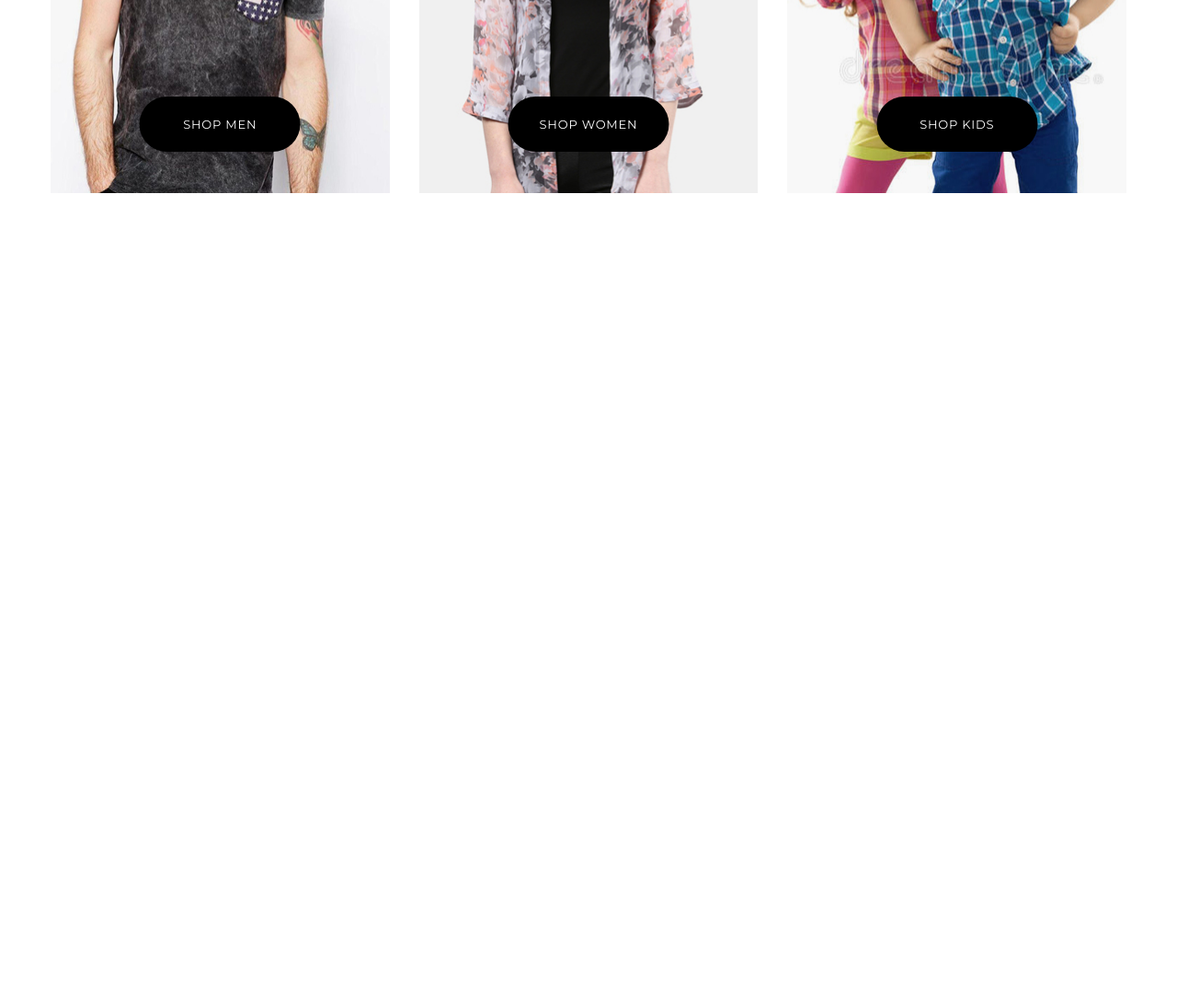
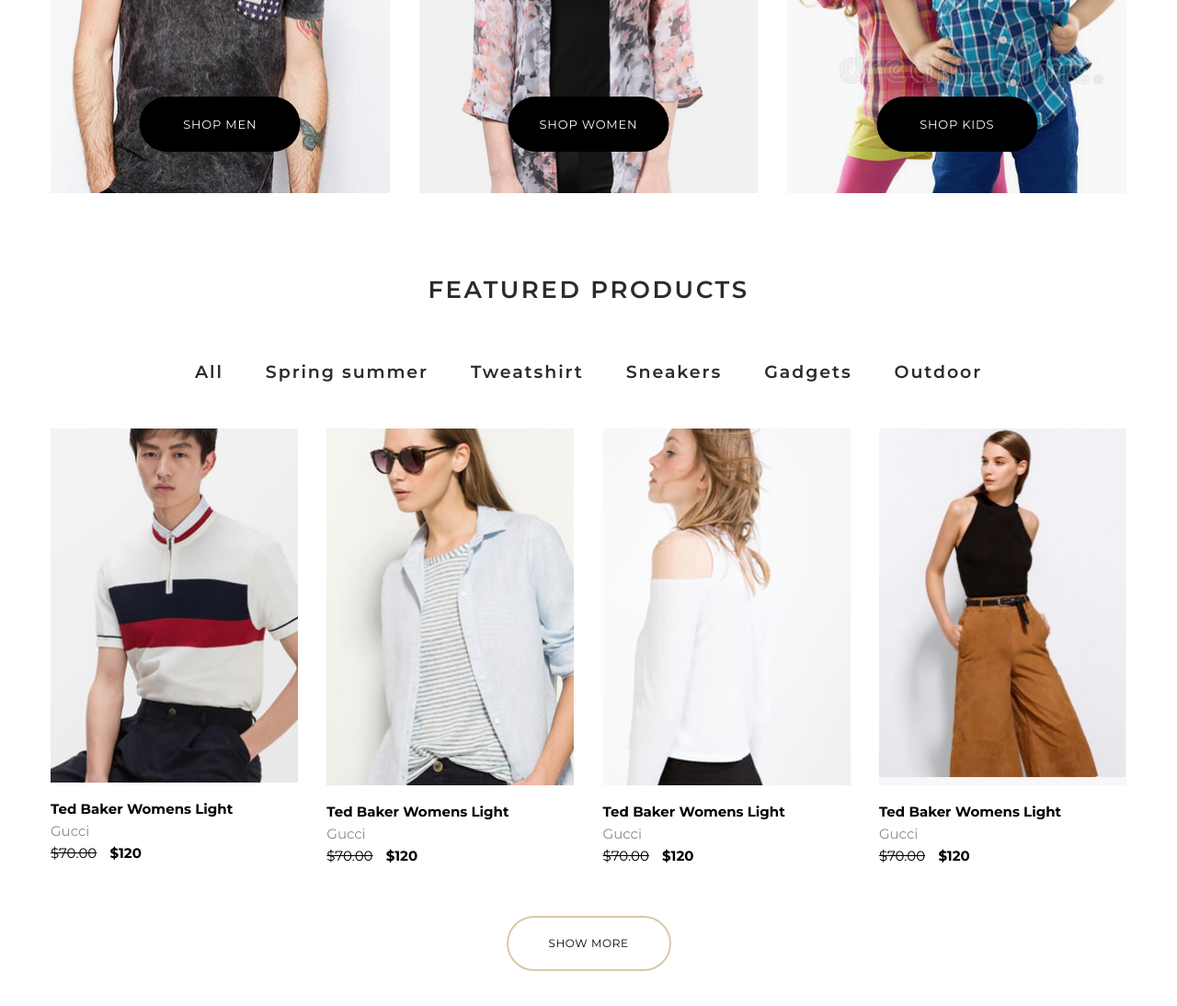
Before and after one commit to PerpetuumG/fashion, a website: page index.html in a window 1280 px wide. Shown: the part 2142-3236 px from the top of the page at 92% size. Before the commit the page ends 2442 px from the top, so only its background shows below. Drawn offline with nearby package versions, Linux system fonts and the light colour scheme; files that its build step writes are made by us from their sources.

Commit message:
Реализация HTML-структуры и написание стилей для блока с рекомендуемыми товарами

```diff
--- a/index.html
+++ b/index.html
@@ -243,6 +243,75 @@
                 </div>
             </div>
 
+            <div class="featured">
+                <p class="featured__title">featured products</p>
+                <div class="categories">
+                    <ul>
+                        <li>
+                            <a href="#">All</a>
+                        </li>
+                        <li>
+                            <a href="#">Spring summer</a>
+                        </li>
+                        <li>
+                            <a href="#">Tweatshirt</a>
+                        </li>
+                        <li>
+                            <a href="#">Sneakers</a>
+                        </li>
+                        <li>
+                            <a href="#">Gadgets</a>
+                        </li>
+                        <li>
+                            <a href="#">Outdoor</a>
+                        </li>
+                    </ul>
+                </div>
+                <div class="featured__block">
+                    <div class="featured__element">
+                        <img src="img/featured1.jpg" alt="featured1">
+                        <p>
+                            <a href="#">Ted Baker Womens Light</a>
+                        </p>
+                        <p class="featured__brand">Gucci</p>
+                        <p class="featured__price">
+                            <span>$70.00</span> $120
+                        </p>
+                    </div>
+                    <div class="featured__element">
+                        <img src="img/featured2.jpg" alt="featured2">
+                        <p>
+                            <a href="#">Ted Baker Womens Light</a>
+                        </p>
+                        <p class="featured__brand">Gucci</p>
+                        <p class="featured__price">
+                            <span>$70.00</span> $120
+                        </p>
+                    </div>
+                    <div class="featured__element">
+                        <img src="img/featured3.jpg" alt="featured3">
+                        <p>
+                            <a href="#">Ted Baker Womens Light</a>
+                        </p>
+                        <p class="featured__brand">Gucci</p>
+                        <p class="featured__price">
+                            <span>$70.00</span> $120
+                        </p>
+                    </div>
+                    <div class="featured__element">
+                        <img src="img/featured4.jpg" alt="featured4">
+                        <p>
+                            <a href="#">Ted Baker Womens Light</a>
+                        </p>
+                        <p class="featured__brand">Gucci</p>
+                        <p class="featured__price">
+                            <span>$70.00</span> $120
+                        </p>
+                    </div>
+                </div>
+                <a class="featured__btn" href="#">Show more</a>
+            </div>
+
         </div>
     </div>
 </body>
--- a/scss/_variables.scss
+++ b/scss/_variables.scss
@@ -6,3 +6,4 @@ $border-color: #f3ebdc;
 $slider-text: #535353;
 $gray: #2d2b27;
 $offers-color: #2d2b27;
+$brand-color: #898989;
--- /dev/null
+++ b/scss/blocks/featured.scss
@@ -0,0 +1,69 @@
+.featured{
+    margin: 90px 0;
+
+    .featured__title{
+        font-size: 26px;
+        line-height: 30px;
+        letter-spacing: 2.6px;
+        text-transform: uppercase;
+        font-weight: 600;
+        color: $offers_color;
+        text-align: center;
+    }
+
+    .featured__block{
+        display: flex;
+        justify-content: space-between;
+    }
+
+    .featured__element{
+        flex-basis: 23%;
+
+        img{
+            display: block;
+            max-width: 100%;
+            margin: 0 auto 20px;
+        }
+
+        p{
+            font-size: 15px;
+            line-height: 17px;
+            margin: 7px 0;
+
+            a{
+                font-size: 15px;
+                line-height: 17px;
+                text-decoration: none;
+                color: $black;
+                font-weight: 700;
+
+                &:hover{
+                    text-decoration: underline;
+                }
+            }
+        }
+
+        .featured__brand{
+            color: $brand-color;
+        }
+
+        .featured__price{
+            font-weight: 700;
+            span{
+                font-weight: 400;
+                text-decoration: line-through;
+                margin-right: 10px;
+            }
+        }
+    }
+            .featured__btn{
+                $values: (fs: 12px,lh: 20px, ls: 0.6px,w: 175px,br: 60px, bg: transparent,clr: $black);
+                @include btn($values...){
+                    border: 2px solid #d9c8aa;
+                    margin: 50px auto;
+                    padding: 18px 0;
+                };
+            }
+
+
+}
--- a/scss/blocks/products.scss
+++ b/scss/blocks/products.scss
@@ -8,7 +8,6 @@
         text-transform: uppercase;
         font-weight: 600;
         color: $offers_color;
-        text-align: center;
     }
 
     p{
--- a/scss/style.scss
+++ b/scss/style.scss
@@ -15,3 +15,4 @@
 @import "blocks/offers";
 @import "blocks/banner";
 @import "blocks/products";
+@import "blocks/featured";
```
Also changed, not shown: build/css/style.css, build/index.html.
